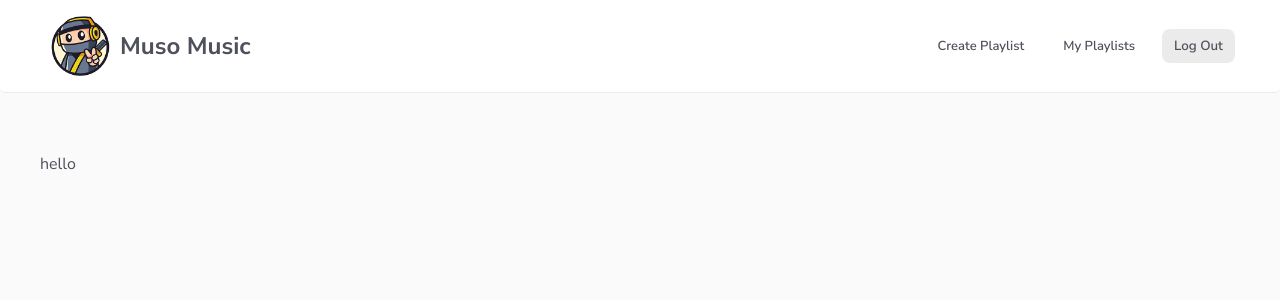
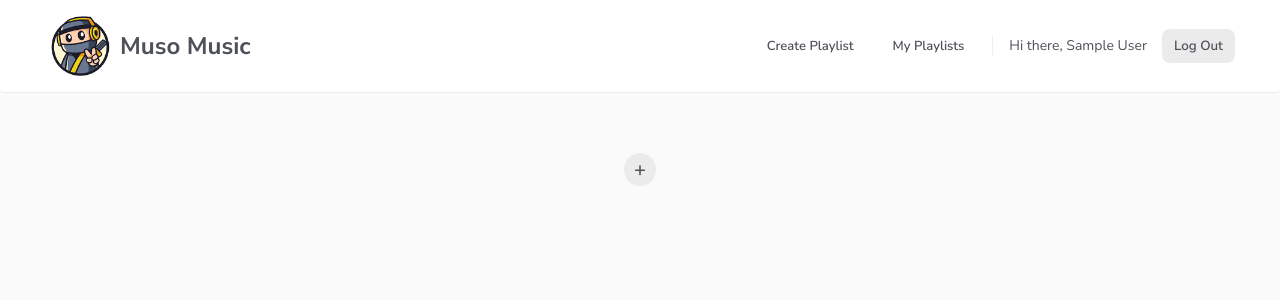
Before and after one commit to ort01/muso-music-playlist, a Vue app: page /playlists/user in a window 1280 px wide. Shown: the top 300 px of the page. Built offline with nearby package versions, Linux system fonts and the light colour scheme; no server answers; the database is empty; sample sign-in values are in the browser's storage.

Commit message:
using firebase query - collection.where()

```diff
--- a/src/components/NavBar.vue
+++ b/src/components/NavBar.vue
@@ -11,6 +11,7 @@
         <div v-if="user">
           <router-link class="btn btn-playlist" :to="{ name: 'createPlaylist' }">Create Playlist</router-link>
           <router-link class="btn btn-playlist" :to="{ name: 'userPlaylists' }">My Playlists</router-link>
+          <span>Hi there, {{ user.displayName }}</span>
           <button @click="handleLogout" :class="{ disabled: isPending }">Log Out</button>
         </div>
         <div v-else>
@@ -100,5 +101,13 @@ const handleLogout = async () => {
     opacity: 0.5;
     cursor: not-allowed;
   }
+
+  & span {
+    font-size: 14px;
+    display: inline-block;
+    margin-left: 16px;
+    padding-left: 16px;
+    border-left: 1px solid #eee;
+  }
 }
 </style>
--- a/src/composables/getCollection.ts
+++ b/src/composables/getCollection.ts
@@ -5,13 +5,18 @@ import { projectFirestore } from "../firebase/config";
 import type SinglePlaylist from "@/interfaces/SinglePlaylist";
 
 
-const getCollection = (collectionName: string) => {
+const getCollection = (collectionName: string, query?: [string, any, any?]) => {
 
     const error = ref<string | null>(null)
     const documents = ref<SinglePlaylist[] | []>([])
 
     //colection reference
-    const collectionRef = projectFirestore.collection(collectionName).orderBy("createdAt")
+    let collectionRef = projectFirestore.collection(collectionName).orderBy("createdAt")
+
+    if (query) {
+        collectionRef = collectionRef.where(...query) //where() - takes in 3 arguments "x", "==", "y"
+        //with spread syntax we get "userID", "==", "user.value.uid"
+    }
 
     //onSnapshot is how we set up a real time listener to the firestore database,
     //each time theres a change in that database collection it sends us back a snapShot (with all of the data from that moment in time) and fires the callback F
--- a/src/views/HomeView.vue
+++ b/src/views/HomeView.vue
@@ -4,7 +4,7 @@
       <ListPlaylist :playlists="documents" />
     </div>
 
-    <div class="error" v-if="error">{{ error.value }}</div>
+    <div class="error" v-if="error">{{ error }}</div>
   </div>
 </template>
 
--- a/src/views/playlists/UserPlaylistsView.vue
+++ b/src/views/playlists/UserPlaylistsView.vue
@@ -1,11 +1,38 @@
 <template>
     <div class="user-playlists">
-        hello
+        <div v-if="playlists">
+            <ListPlaylist :playlists="playlists" />
+        </div>
+        <router-link :to="{ name: 'createPlaylist' }" class="btn btn-add">+</router-link>
     </div>
 </template>
 
 <script setup lang="ts">
+import ListPlaylist from '@/components/ListPlaylist.vue';
+import getCollection from '@/composables/getCollection';
+import getUser from '@/composables/getUser';
+
+
+//composables
+const { user } = getUser()
+const { error, documents: playlists } = getCollection('playlists', ['userID', "==", user.value?.uid]) //passing in 3 arguments as one (query)
+
+// console.log(playlists);
+
+
 </script>
 
 
-<style lang="scss"></style>
+<style lang="scss">
+.user-playlists {
+
+    & .btn-add {
+        border-radius: 50%;
+        padding: 3px 10px;
+        font-size: 20px;
+        display: block;
+        width: fit-content;
+        margin: 0 auto;
+    }
+}
+</style>
```
